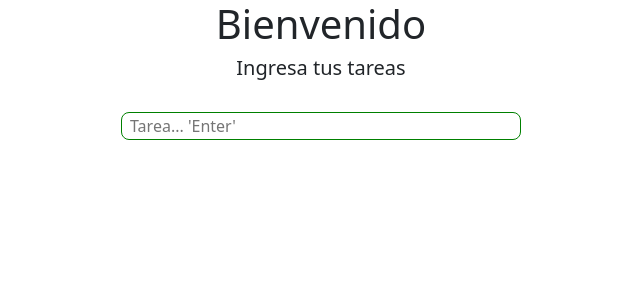
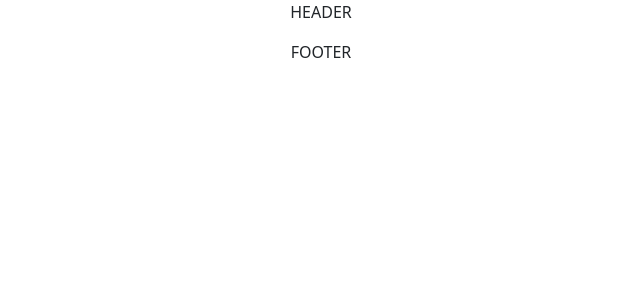
Before and after one commit to ignaciolencina/practicos-React, a React (Vite) app: page / in a window 1280 px wide. Shown: the top 300 px of the page, without its empty margins (319-959 px from the left). Built offline with nearby package versions, Linux system fonts and the light colour scheme.

Commit message:
Agrego RootView con react-router-dom

```diff
--- a/src/App.jsx
+++ /dev/null
@@ -1,20 +0,0 @@
-// import Ejercicio1 from "./components/Ejercicio1/Ejercicio1";
-// import Ejercicio2 from "./components/Ejercicio2/Ejercicio2";
-// import Ejercicio3 from "./components/Ejercicio3/Ejercicio3";
-// import Ejercicio4 from "./components/Ejercicio4/Ejercicio4";
-import Ejercicio5 from "./components/Ejercicio5/Ejercicio5";
-
-
-
-const App = () => {
-  return (
-    <>
-      {/* <Ejercicio1 /> */}
-      {/* <Ejercicio2 persona="my friend" /> */}
-      {/* <Ejercicio3 persona="my friend" /> */}
-      {/* <Ejercicio4 /> */}
-      <Ejercicio5 />
-    </>
-  );
-};
-export default App;
--- /dev/null
+++ b/src/constants/routes.jsx
@@ -0,0 +1,36 @@
+import { createBrowserRouter } from "react-router-dom";
+import RootView from '../views/RootView';
+import Ejercicio1 from "../components/Ejercicio1/Ejercicio1";
+import Ejercicio2 from "../components/Ejercicio2/Ejercicio2";
+import Ejercicio3 from "../components/Ejercicio3/Ejercicio3";
+import Ejercicio4 from "../components/Ejercicio4/Ejercicio4";
+import Ejercicio5 from "../components/Ejercicio5/Ejercicio5";
+
+export const router = createBrowserRouter([
+  {
+    path: "/",
+    element: <RootView />,
+    children: [
+      {
+        path: "ejercicio1",
+        element: <Ejercicio1 />,
+      },
+      {
+        path: "ejercicio2",
+        element: <Ejercicio2 persona="my friend" />,
+      },
+      {
+        path: "ejercicio3",
+        element: <Ejercicio3 persona="my friend" />,
+      },
+      {
+        path: "ejercicio4",
+        element: <Ejercicio4 />,
+      },
+      {
+        path: "ejercicio5",
+        element: <Ejercicio5 />,
+      },
+    ],
+  },
+]);
--- a/src/main.jsx
+++ b/src/main.jsx
@@ -1,12 +1,16 @@
-import React from 'react'
-import ReactDOM from 'react-dom/client'
-import App from './App.jsx'
+import React from "react";
+import ReactDOM from "react-dom/client";
+// import App from "./App.jsx";
 
-import 'bootstrap/dist/css/bootstrap.min.css';
-import 'bootstrap/dist/js/bootstrap.min.js';
+import { RouterProvider } from "react-router-dom";
 
-ReactDOM.createRoot(document.getElementById('root')).render(
+import { router } from "./constants/routes.jsx";
+
+import "bootstrap/dist/css/bootstrap.min.css";
+import "bootstrap/dist/js/bootstrap.min.js";
+
+ReactDOM.createRoot(document.getElementById("root")).render(
   <React.StrictMode>
-    <App />
-  </React.StrictMode>,
-)
+    <RouterProvider router={router} />
+  </React.StrictMode>
+);
--- /dev/null
+++ b/src/views/RootView.jsx
@@ -0,0 +1,14 @@
+import { Outlet } from "react-router-dom";
+
+export const RootView = () => {
+  return (
+    <>
+      <header className="text-center">HEADER</header>
+      <main className="container my-3">
+        <Outlet />
+      </main>
+      <footer className="text-center">FOOTER</footer>
+    </>
+  );
+};
+export default RootView;
```
